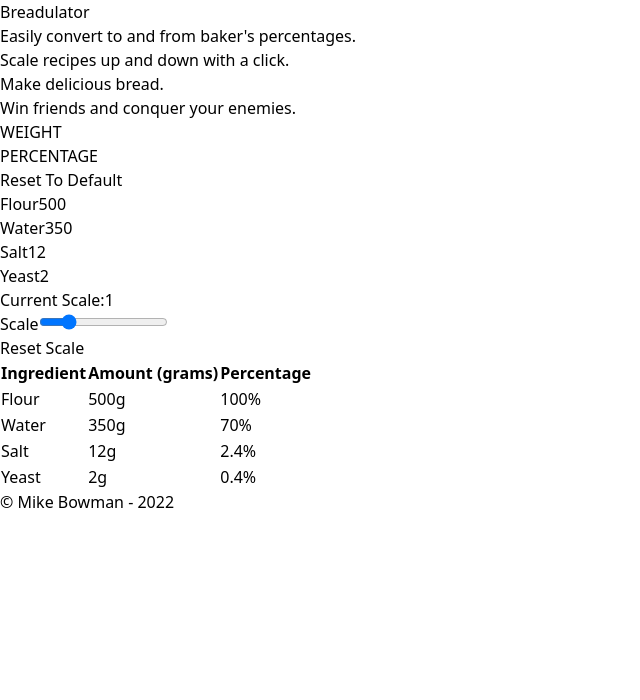
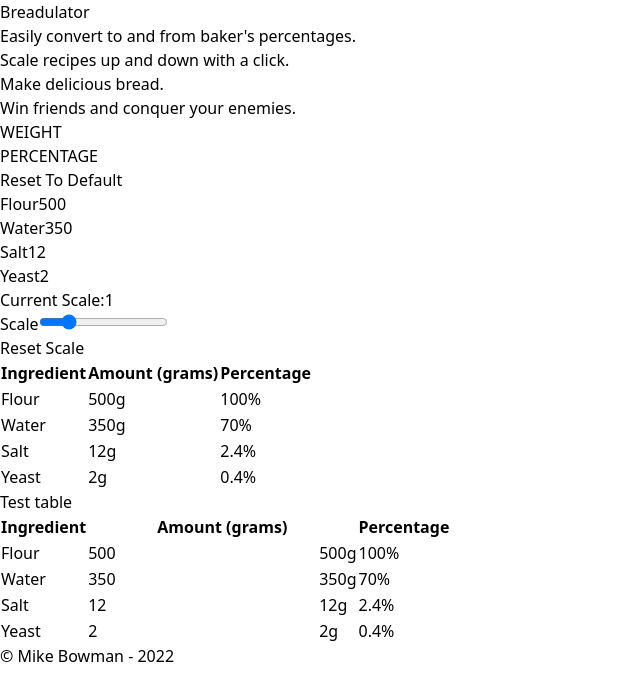
Before and after one commit to bowmanmike/breadulator, a React (Vite) app: page / in a window 1280 px wide. Shown: the top 700 px of the page, without its empty margins (0-640 px from the left). Built offline with nearby package versions, Linux system fonts and the light colour scheme.

Commit message:
Try to add extra table

```diff
--- a/src/components/Calculator.tsx
+++ b/src/components/Calculator.tsx
@@ -175,6 +175,66 @@
             </div>
           </div>
         </div>
+        <div className="flex flex-col">
+          <h1>Test table</h1>
+          <div className="-my-2 overflow-x-auto sm:-mx-6 lg:-mx-8">
+            <div className="inline-block min-w-full py-2 align-middle sm:px-6 lg:px-8">
+              <div className="overflow-hidden border-b border-gray-200 shadow sm:rounded-lg">
+                <table className="min-w-full divide-y divide-gray-200">
+                  <thead className="bg-gray-50">
+                    <tr>
+                      <th
+                        scope="col"
+                        className="px-6 py-3 text-left text-xs font-medium uppercase tracking-wider text-gray-500"
+                      >
+                        Ingredient
+                      </th>
+                      <th
+                        scope="col"
+                        className="px-6 py-3 text-left text-xs font-medium uppercase tracking-wider text-gray-500"
+                      >
+                        Amount (grams)
+                      </th>
+                      <th
+                        scope="col"
+                        className="px-6 py-3 text-left text-xs font-medium uppercase tracking-wider text-gray-500"
+                      >
+                        Percentage
+                      </th>
+                    </tr>
+                  </thead>
+                  <tbody>
+                    {Recipe.ingredients().map((ingredient, ingredientIdx) => (
+                      <tr key={ingredient} className={ingredientIdx % 2 === 0 ? 'bg-white' : 'bg-gray-50'}>
+                        <td className="whitespace-nowrap px-6 py-4 text-sm font-medium text-gray-900">
+                          {capitalize(ingredient)}
+                        </td>
+                        <td className="whitespace-nowrap px-6 py-4 text-sm text-gray-500">
+                          <input
+                            type="number"
+                            min={0}
+                            step="0.5"
+                            value={amountForMode(recipe, ingredient, mode)}
+                            onChange={handleChange}
+                            name={ingredient}
+                            // readOnly={mode === 'PERCENTAGE' && ingredient === 'flour'}
+                            readOnly={mode === 'PERCENTAGE'}
+                            className="w-full rounded shadow-md"
+                            id={ingredient}
+                          />
+                          {recipe.scaledIngredients(scale)[ingredient]}g
+                        </td>
+                        <td className="whitespace-nowrap px-6 py-4 text-sm text-gray-500">
+                          {recipe.bakersPercentage(ingredient)}%
+                        </td>
+                      </tr>
+                    ))}
+                  </tbody>
+                </table>
+              </div>
+            </div>
+          </div>
+        </div>
       </div>
     </div>
   );
```
